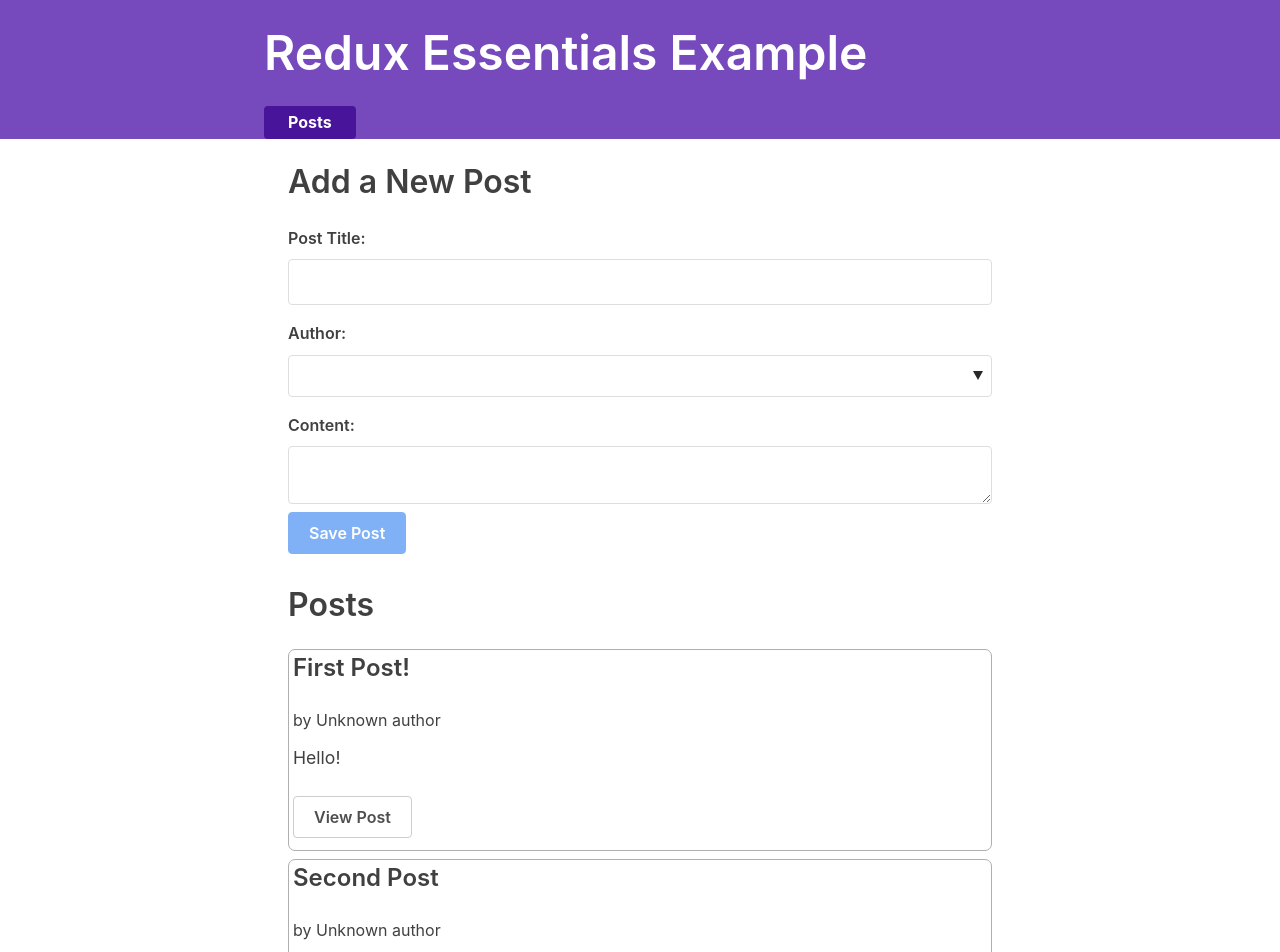
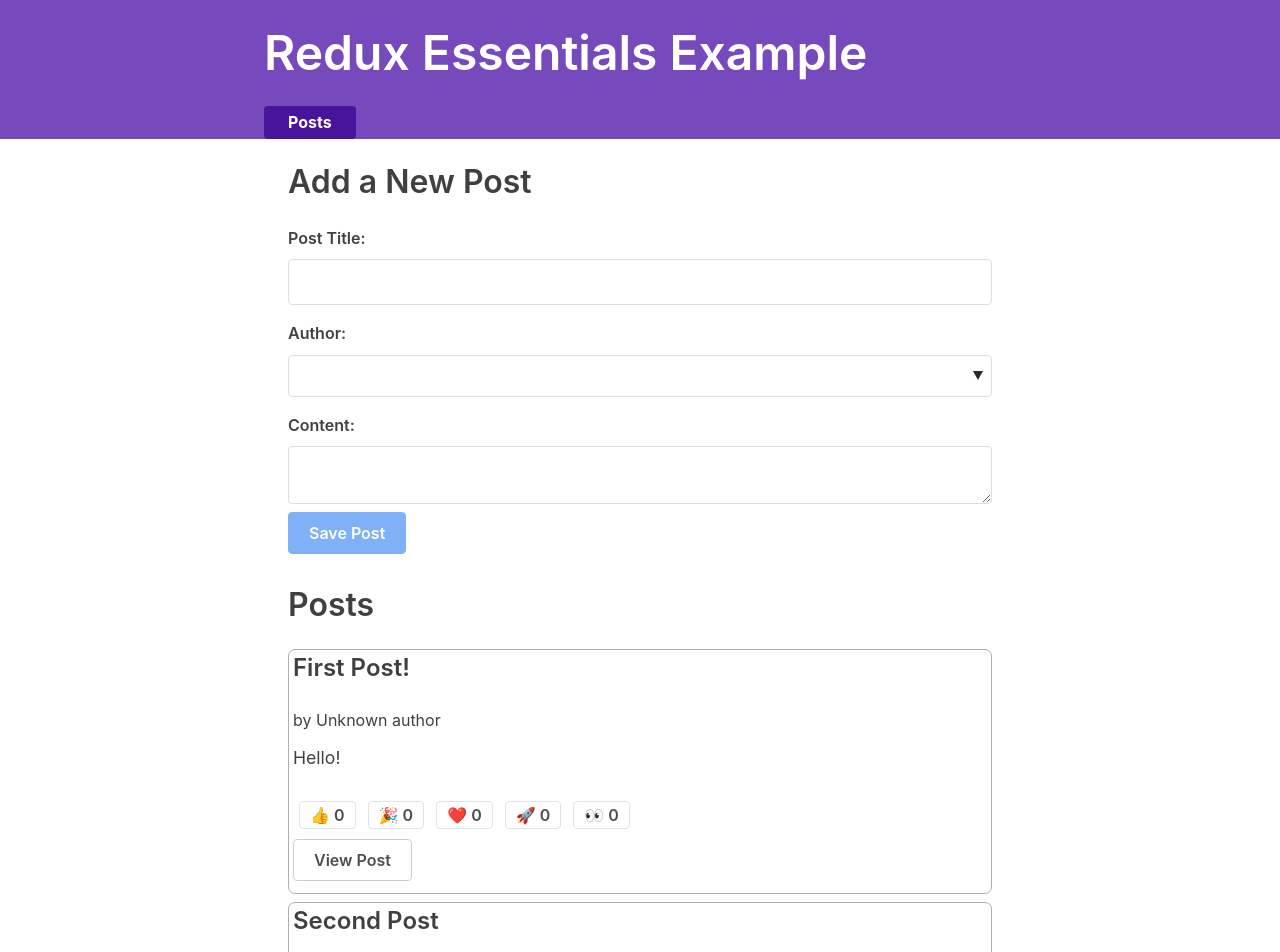
Before and after one commit to KMSoe/redux-blog, a React (Create React App) app: page / in a window 1280 px wide. Shown: the top 952 px of the page. Built offline with nearby package versions, Linux system fonts and the light colour scheme; what @mswjs/data, mock-socket, txtgen would draw is missing.

Commit message:
added reactions to the post

```diff
--- a/src/app/features/posts/PostsList.js
+++ b/src/app/features/posts/PostsList.js
@@ -2,6 +2,7 @@
 import { useSelector } from 'react-redux';
 import { Link } from 'react-router-dom';
 import PostAuthor from './PostAuthor';
+import ReactionButtons from './ReactionButtons';
 import TimeAgo from './TimeAgo';
 
 const PostsList = () => {
@@ -13,6 +14,7 @@
             <TimeAgo timestamp={post.date} /><br />
             <PostAuthor userId={post.user} />
             <p className="post-content">{post.content.substring(0, 100)}</p>
+            <ReactionButtons post={post} />
             <Link to={`posts/${post.id}`} className="button muted-button">View Post</Link>
         </article>
     ))
--- /dev/null
+++ b/src/app/features/posts/ReactionButtons.js
@@ -0,0 +1,35 @@
+import React from 'react'
+import { useDispatch } from 'react-redux'
+
+import { reactionAdded } from './postsSlice'
+
+const reactionEmoji = {
+    thumbsUp: '👍',
+    hooray: '🎉',
+    heart: '❤️',
+    rocket: '🚀',
+    eyes: '👀'
+}
+
+const ReactionButtons = ({ post }) => {
+    const dispatch = useDispatch()
+
+    const reactionButtons = Object.entries(reactionEmoji).map(([name, emoji]) => {
+        return (
+            <button
+                key={name}
+                type="button"
+                className="muted-button reaction-button"
+                onClick={() =>
+                    dispatch(reactionAdded({ postId: post.id, reaction: name }))
+                }
+            >
+                {emoji} {post.reactions[name]}
+            </button>
+        )
+    })
+
+    return <div>{reactionButtons}</div>
+}
+
+export default ReactionButtons;
--- a/src/app/features/posts/SinglePostPage.js
+++ b/src/app/features/posts/SinglePostPage.js
@@ -1,6 +1,7 @@
 import { useSelector } from "react-redux"
 import { Link } from "react-router-dom"
 import PostAuthor from "./PostAuthor";
+import ReactionButtons from "./ReactionButtons";
 import TimeAgo from "./TimeAgo";
 
 const SinglePostPage = ({ match }) => {
@@ -24,6 +25,7 @@
                 <br />
                 <PostAuthor userId={post.user} />
                 <p className="post-content">{post.content}</p>
+                <ReactionButtons post={post} />
                 <Link to={`/posts/${post.id}/edit`} className="button">
                     Edit Post
                 </Link>
--- a/src/app/features/posts/postsSlice.js
+++ b/src/app/features/posts/postsSlice.js
@@ -1,8 +1,8 @@
 import { createSlice, nanoid } from '@reduxjs/toolkit';
 
 const initialState = [
-    { id: '1', title: 'First Post!', content: 'Hello!' },
-    { id: '2', title: 'Second Post', content: 'More text' }
+    { id: '1', title: 'First Post!', content: 'Hello!', reactions: { thumbsUp: 0, hooray: 0, heart: 0, rocket: 0, eyes: 0 } },
+    { id: '2', title: 'Second Post', content: 'More text', reactions: { thumbsUp: 0, hooray: 0, heart: 0, rocket: 0, eyes: 0 } }
 ]
 
 const postsSlice = createSlice({
@@ -20,7 +20,8 @@
                         date: new Date().toISOString(),
                         title,
                         content,
-                        user: userId
+                        user: userId,
+                        reactions: { thumbsUp: 0, hooray: 0, heart: 0, rocket: 0, eyes: 0 }
                     }
                 }
             }
@@ -33,10 +34,17 @@
                 existingPost.title = title
                 existingPost.content = content
             }
+        },
+        reactionAdded(state, action) {
+            const { postId, reaction } = action.payload
+            const existingPost = state.find(post => post.id === postId)
+            if (existingPost) {
+                existingPost.reactions[reaction]++
+            }
         }
     }
 });
 
-export const { postAdded, postUpdated } = postsSlice.actions;
+export const { postAdded, postUpdated, reactionAdded } = postsSlice.actions;
 
 export default postsSlice.reducer;
```
